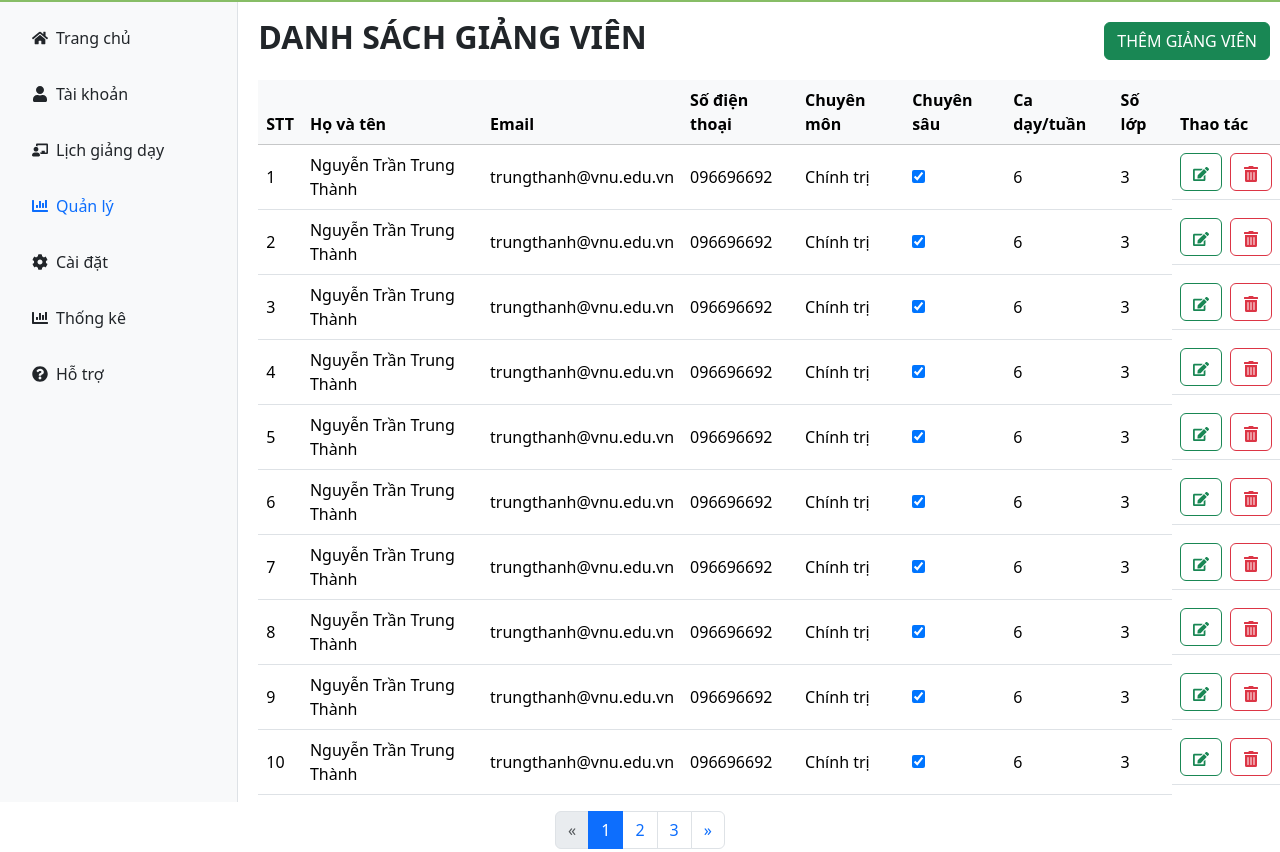
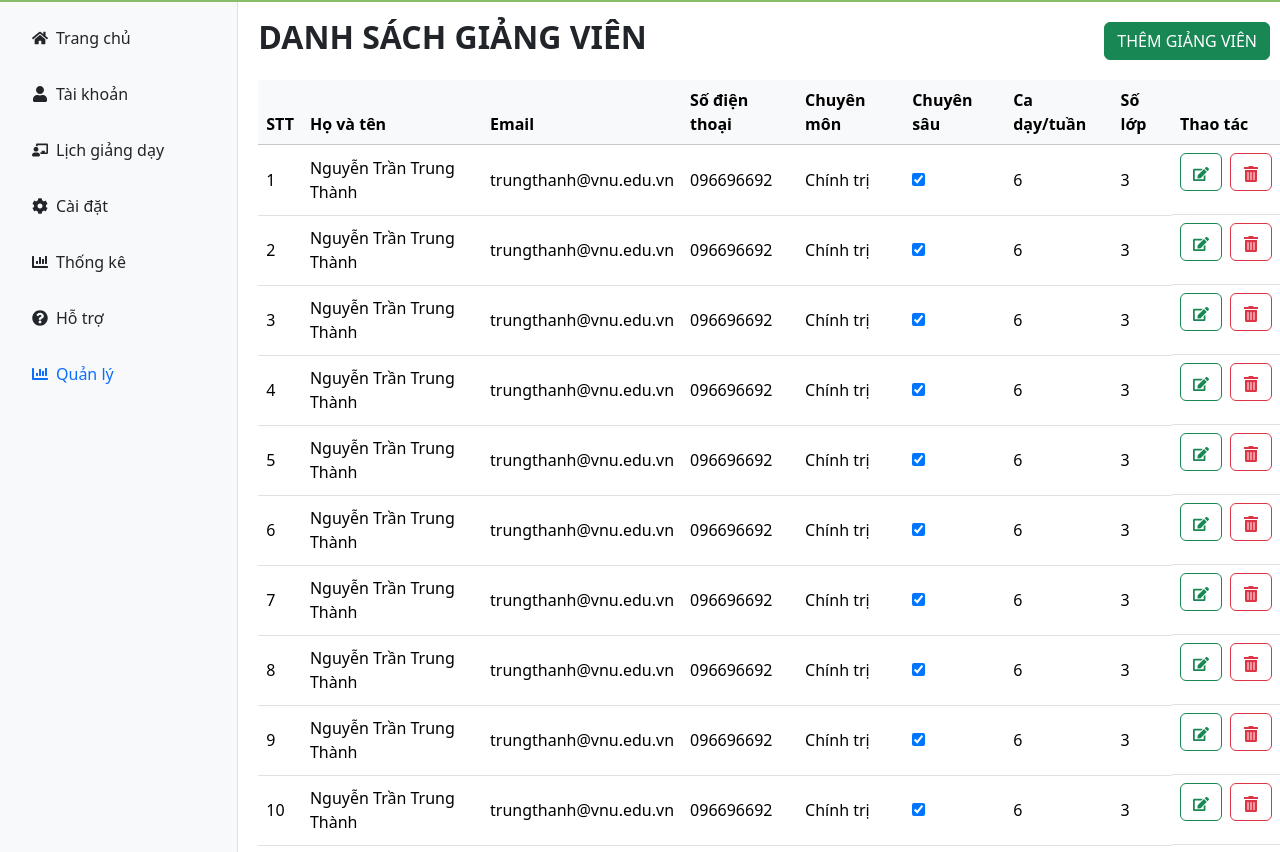
Before and after one commit to vthnhtng/hola-scheduler, a Next.js app: page / in a window 1280 px wide. Shown: the part 148-1000 px from the top of the page. Built offline with nearby package versions, Linux system fonts and the light colour scheme.

Commit message:
Fix CSS for Grid

```diff
--- a/app/components/Grid.tsx
+++ b/app/components/Grid.tsx
@@ -99,7 +99,7 @@ function Grid({ objectName, attributes, gridData }: GridProps) {
                                     {attributes.map((attribute) => (
                                         renderAttribute(attribute, record)
                                     ))}
-                                    <td className='d-flex' style={{ width: 'auto'}} >
+                                    <td className='d-flex' style={{ width: 'auto', height: '70px'}}> {/*khoiph - Add height CSS */}
                                         <div>
                                             <FormModal
                                                 title={'CHỈNH SỬA ' + objectName}
--- a/app/components/Pagination.tsx
+++ b/app/components/Pagination.tsx
@@ -14,15 +14,13 @@ const Pagination: React.FC<PaginationProps> = ({ currentPage, totalPages, onPage
     };
 
     return (
-        <nav aria-label="Page navigation">
+        <nav aria-label="Page navigation" style={{ zIndex: 0, position: "relative" }}>
             <ul className="pagination justify-content-center align-items-center">
-
                 <li className={`page-item ${currentPage === 1 ? "disabled" : ""}`}>
                     <button className="page-link" onClick={() => handlePageChange(currentPage - 1)} aria-label="Previous">
-                        <span aria-hidden="true">&laquo;</span>
+                        &laquo;
                     </button>
                 </li>
-
 
                 {Array.from({ length: totalPages }, (_, i) => i + 1).map((page) => (
                     <li key={page} className={`page-item ${currentPage === page ? "active" : ""}`}>
@@ -32,10 +30,9 @@ const Pagination: React.FC<PaginationProps> = ({ currentPage, totalPages, onPage
                     </li>
                 ))}
 
-
                 <li className={`page-item ${currentPage === totalPages ? "disabled" : ""}`}>
                     <button className="page-link" onClick={() => handlePageChange(currentPage + 1)} aria-label="Next">
-                        <span aria-hidden="true">&raquo;</span>
+                        &raquo;
                     </button>
                 </li>
             </ul>
--- a/app/components/SideBar.tsx
+++ b/app/components/SideBar.tsx
@@ -1,111 +1,56 @@
 import { useState } from "react";
-import { FaHome, FaUser, FaChalkboardTeacher, FaBook, FaMapMarkerAlt, FaCog, FaChartBar, FaQuestionCircle,} from "react-icons/fa";
+import { FaHome, FaUser, FaChalkboardTeacher, FaBook, FaMapMarkerAlt, FaCog, FaChartBar, FaQuestionCircle } from "react-icons/fa";
 
 function SideBar() {
     const [openManage, setOpenManage] = useState(false);
     const [activeItem, setActiveItem] = useState("Giảng viên");
 
+    const menuItems = [
+        { name: "Trang chủ", icon: <FaHome /> },
+        { name: "Tài khoản", icon: <FaUser /> },
+        { name: "Lịch giảng dạy", icon: <FaChalkboardTeacher /> },
+        { name: "Cài đặt", icon: <FaCog /> },
+        { name: "Thống kê", icon: <FaChartBar /> },
+        { name: "Hỗ trợ", icon: <FaQuestionCircle /> }
+    ];
+
     return (
-    <div className="d-flex flex-column bg-light vh-100 p-3 border-end" style={{ width: "250px" }}>
+        <div className="d-flex flex-column min-vh-100 bg-light p-3 border-end  z-3" style={{ width: "250px"}}>
             <ul className="nav flex-column">
-        <li className="nav-item mb-3">
+                {menuItems.map((item) => (
+                    <li key={item.name} className="nav-item mb-3">
                         <a
                             href="#"
-            className={`nav-link d-flex align-items-center py-2 rounded ${activeItem === "Trang chủ" ? "active text-primary fw-bold" : "text-dark"}`}
-            onClick={() => setActiveItem("Trang chủ")}
+                            className={`nav-link d-flex align-items-center py-2 rounded ${activeItem === item.name ? "active text-primary fw-bold" : "text-dark"}`}
+                            onClick={() => setActiveItem(item.name)}
                         >
-            <FaHome className="me-2" /> Trang chủ
+                            {item.icon} <span className="ms-2">{item.name}</span>
                         </a>
                     </li>
+                ))}
 
                 <li className="nav-item mb-3">
-          <a
-            href="#"
-            className={`nav-link d-flex align-items-center py-2 rounded ${activeItem === "Tài khoản" ? "active text-primary fw-bold" : "text-dark"}`}
-            onClick={() => setActiveItem("Tài khoản")}
-          >
-            <FaUser className="me-2" /> Tài khoản
-          </a>
-        </li>
-
-        <li className="nav-item mb-3">
-          <a
-            href="#"
-            className={`nav-link d-flex align-items-center py-2 rounded ${activeItem === "Lịch giảng dạy" ? "active text-primary fw-bold" : "text-dark"}`}
-            onClick={() => setActiveItem("Lịch giảng dạy")}
-          >
-            <FaChalkboardTeacher className="me-2" /> Lịch giảng dạy
-          </a>
-        </li>
-
-        <li className="nav-item mb-3">
-          <button
-            className="btn text-start nav-link d-flex align-items-center w-100"
-            onClick={() => setOpenManage(!openManage)}
-          >
+                    <button className="btn text-start nav-link d-flex align-items-center w-100" onClick={() => setOpenManage(!openManage)}>
                         <FaChartBar className="me-2" /> Quản lý
                     </button>
                     {openManage && (
                         <ul className="nav flex-column ps-3">
-              <li className="nav-item">
+                            {["Giảng viên", "Môn học", "Địa điểm học"].map((subItem) => (
+                                <li key={subItem} className="nav-item">
                                     <a
                                         href="#"
-                  className={`nav-link ${activeItem === "Giảng viên" ? "active text-primary fw-bold" : "text-dark"}`}
-                  onClick={() => setActiveItem("Giảng viên")}
+                                        className={`nav-link ${activeItem === subItem ? "active text-primary fw-bold" : "text-dark"}`}
+                                        onClick={() => setActiveItem(subItem)}
                                     >
-                  <FaUser className="me-2" /> Giảng viên
+                                        {subItem === "Giảng viên" && <FaUser className="me-2" />}
+                                        {subItem === "Môn học" && <FaBook className="me-2" />}
+                                        {subItem === "Địa điểm học" && <FaMapMarkerAlt className="me-2" />}
+                                        {subItem}
                                     </a>
                                 </li>
-              <li className="nav-item">
-                <a
-                  href="#"
-                  className={`nav-link ${activeItem === "Môn học" ? "active text-primary fw-bold" : "text-dark"}`}
-                  onClick={() => setActiveItem("Môn học")}
-                >
-                  <FaBook className="me-2" /> Môn học
-                </a>
-              </li>
-              <li className="nav-item">
-                <a
-                  href="#"
-                  className={`nav-link ${activeItem === "Địa điểm học" ? "active text-primary fw-bold" : "text-dark"}`}
-                  onClick={() => setActiveItem("Địa điểm học")}
-                >
-                  <FaMapMarkerAlt className="me-2" /> Địa điểm học
-                </a>
-              </li>
+                            ))}
                         </ul>
                     )}
-        </li>
-
-        <li className="nav-item mb-3">
-          <a
-            href="#"
-            className={`nav-link d-flex align-items-center py-2 rounded ${activeItem === "Cài đặt" ? "active text-primary fw-bold" : "text-dark"}`}
-            onClick={() => setActiveItem("Cài đặt")}
-          >
-            <FaCog className="me-2" /> Cài đặt
-          </a>
-        </li>
-
-        <li className="nav-item mb-3">
-          <a
-            href="#"
-            className={`nav-link d-flex align-items-center py-2 rounded ${activeItem === "Thống kê" ? "active text-primary fw-bold" : "text-dark"}`}
-            onClick={() => setActiveItem("Thống kê")}
-          >
-            <FaChartBar className="me-2" /> Thống kê
-          </a>
-        </li>
-
-        <li className="nav-item mb-3">
-          <a
-            href="#"
-            className={`nav-link d-flex align-items-center py-2 rounded ${activeItem === "Hỗ trợ" ? "active text-primary fw-bold" : "text-dark"}`}
-            onClick={() => setActiveItem("Hỗ trợ")}
-          >
-            <FaQuestionCircle className="me-2" /> Hỗ trợ
-          </a>
                 </li>
             </ul>
         </div>
--- a/app/pages/TeacherCRUD.tsx
+++ b/app/pages/TeacherCRUD.tsx
@@ -41,20 +41,20 @@ function TeacherCRUD() {
 
     //khoiph - Pagination
     const [currentPage, setCurrentPage] = useState(1);
-    const totalPages = 3; //
+    const totalPages = 3;
 
 	return (
 		<>
 			<Header />
 			<main className='d-flex justify-content-between'>
-				<SideBar />
+                <SideBar />
 				<Grid
 					objectName='GIẢNG VIÊN'
 					attributes={teacherAttributes}
 					gridData={teacherRows}
 				/>
-			</main>
-            <Pagination currentPage={currentPage} totalPages={totalPages} onPageChange={setCurrentPage} />
+            </main>
+            <Pagination currentPage={currentPage} totalPages={totalPages} onPageChange={setCurrentPage}/>
             <Footer/>
 		</>
 	)
```
Lines whose indentation alone changed are shown as unchanged.
